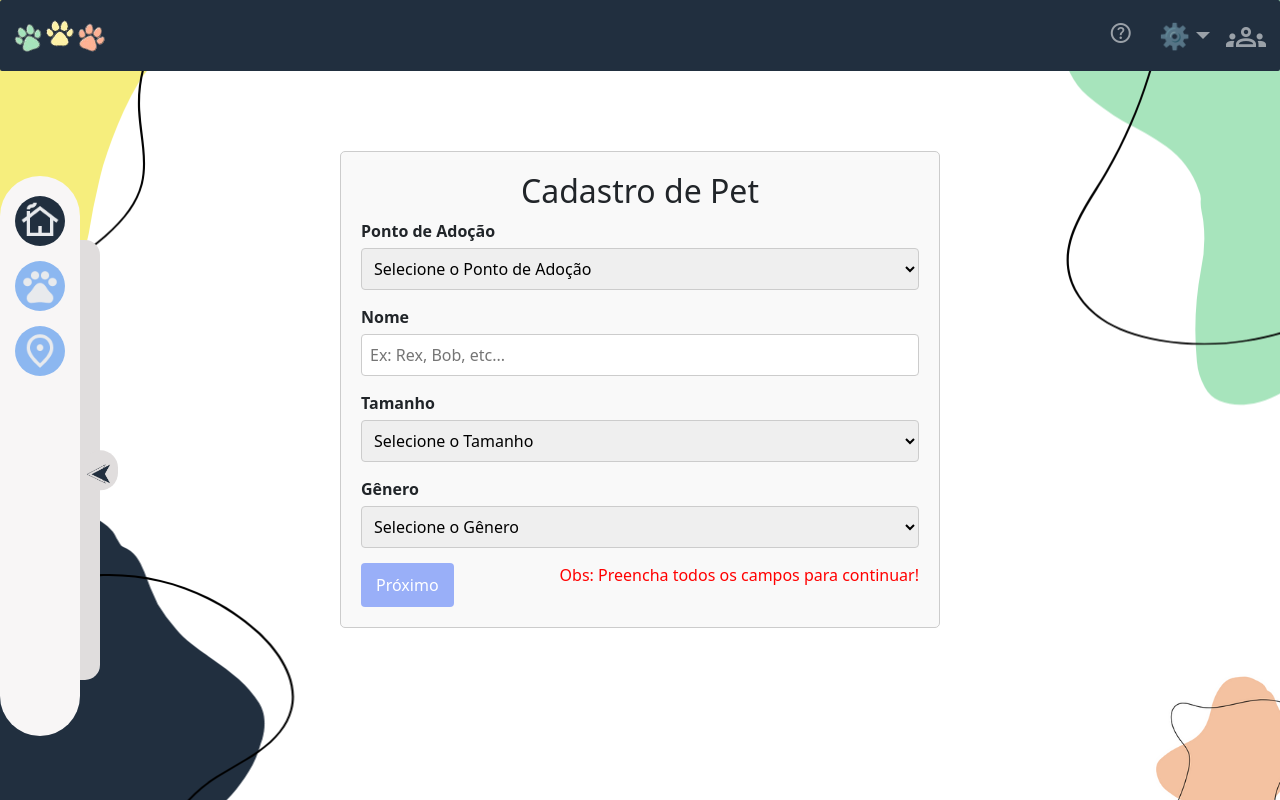
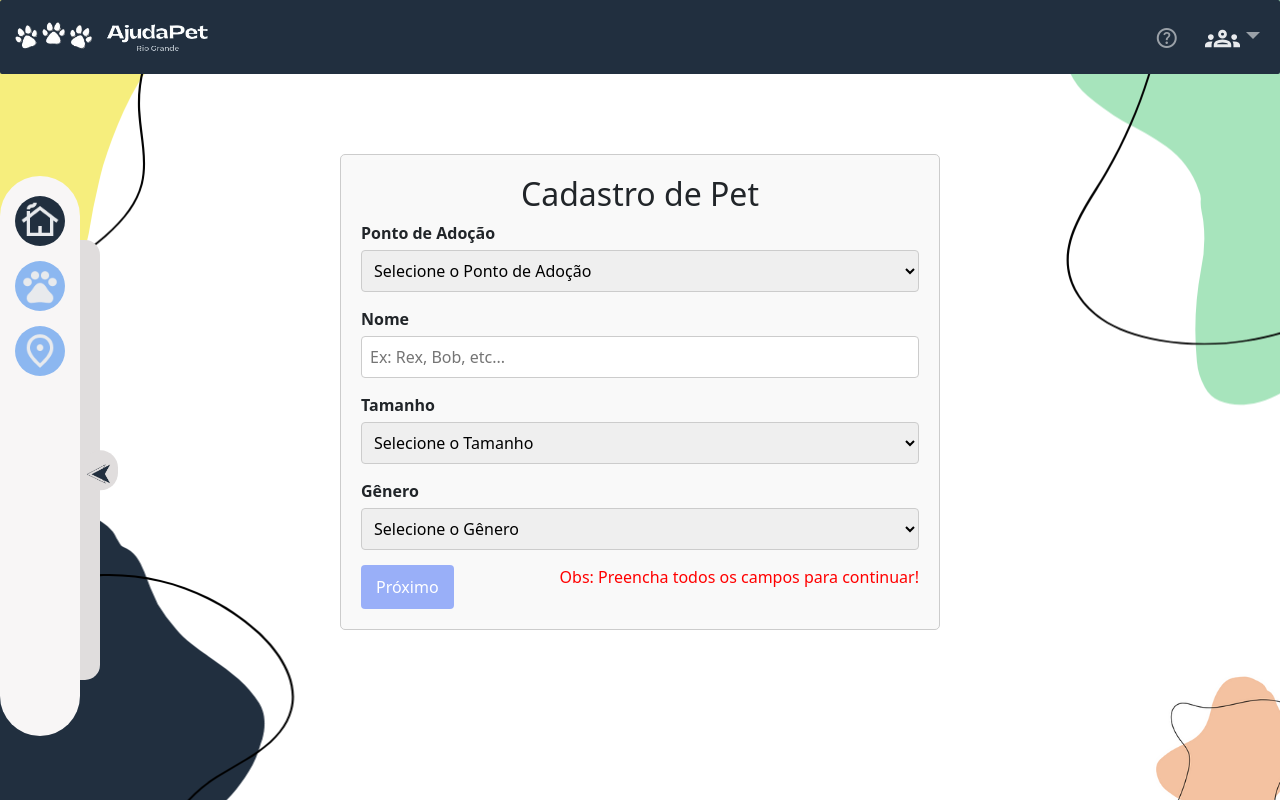
Before and after one commit to ajuda-pet/ajudapet-frontend, a React (Create React App) app: page /addPet in a window 1280 px wide. Shown: the top 800 px of the page. Built offline with nearby package versions, Linux system fonts and the light colour scheme.

Commit message:
chore: update navbar

```diff
--- a/src/components/molecules/header/index.jsx
+++ b/src/components/molecules/header/index.jsx
@@ -2,14 +2,18 @@ import Container from 'react-bootstrap/Container'
 import Nav from 'react-bootstrap/Nav'
 import Navbar from 'react-bootstrap/Navbar'
 import NavDropdown from 'react-bootstrap/NavDropdown'
-import { Button,Form } from 'react-bootstrap'
 import './index.css'
+
+const logout = () => {
+    window.localStorage.removeItem('token')
+    window.location = '/login'
+}
 
 function Header() {
     return (
         <Navbar style={{ borderRadius: '2px', backgroundColor: ' #212f3f'}} expand="lg" data-bs-theme='dark'>
             <Container fluid>
-                <Navbar.Brand href="/"> <img src='./images/logo-sidebar.png' width='100'/></Navbar.Brand>
+                <Navbar.Brand href="/"> <img src='./images/header-logo.png' width='210'/></Navbar.Brand>
                 <Navbar.Toggle aria-controls="navbarScroll" />
                 <Navbar.Collapse id="navbarScroll">
                     <Nav
@@ -33,26 +37,21 @@ function Header() {
                         </Nav.Link> */}
                     </Nav>
 
-                    <Nav className="d-flex" style={{ maxHeight: '100px', fontSize:'25px'}} navbarScroll>
-                        <Nav.Link style={{fontSize: '25px'}} className='circle' href='/'>
+                    <Nav className="d-flex" style={{ maxHeight: '100px', fontSize:'25px',  marginLeft:'40px'}} navbarScroll>
+                        <Nav.Link style={{fontSize: '25px', marginTop: '5px'}} className='circle' href='/about'>
                             <span class="material-symbols-outlined">
                                 help
                             </span>
                         </Nav.Link>
-                        <NavDropdown title="⚙️" id="navbarScrollingDropdown">
-                            {/* <NavDropdown.Item className='circle' href="/">
-                                Tema
+                        <NavDropdown className='' title={<span><img src='./images/group-icon.svg' alt="Ícone de Grupo" style={{ width: '35px' }} /></span>} id="navbarScrollingDropdown">
+                            <NavDropdown.Item href='/login'>
+                                Logar
+                            </NavDropdown.Item>
+                            <NavDropdown.Item className='circle' onClick={logout}>
+                                Sair
                             </NavDropdown.Item>
                             <NavDropdown.Divider />
-                            <NavDropdown.Item href="/">
-                                Action 2
-                            </NavDropdown.Item> */}
                         </NavDropdown>
-                        <Nav.Link className='circle' href="/">
-                            <span style={{fontSize: '40px'}} className="material-symbols-outlined">
-                                groups
-                            </span>
-                        </Nav.Link>
                     </Nav>
 
                 </Navbar.Collapse>
```
Also changed, not shown: public/images/group-icon.svg (added).
